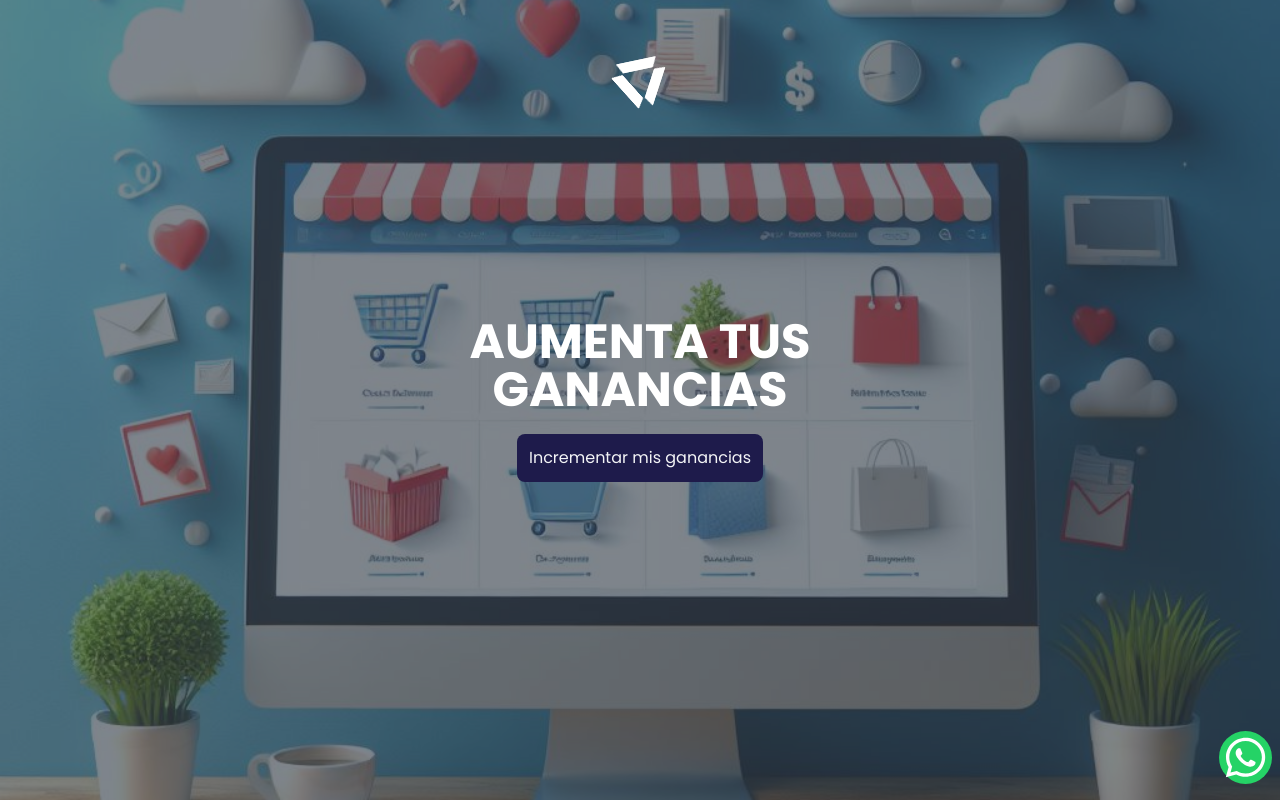
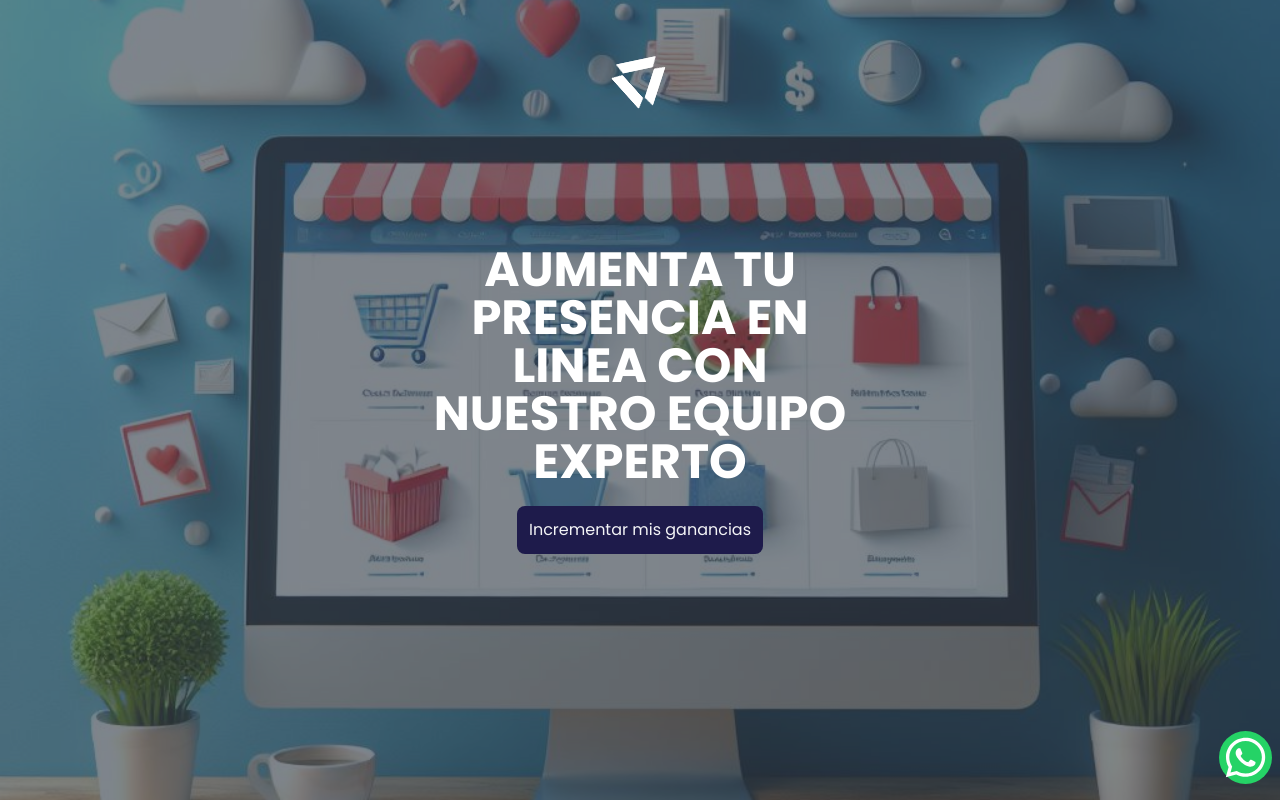
Before and after one commit to hugogaytan10/ravekh-page, a React (Vite) app: page / in a window 1280 px wide. Shown: the top 800 px of the page. Built offline with nearby package versions, Linux system fonts and the light colour scheme.

Commit message:
cambio en el titulo del banner principal

```diff
--- a/src/Components/Banner/Banner.jsx
+++ b/src/Components/Banner/Banner.jsx
@@ -39,7 +39,7 @@ export const Banner = () => {
             <div className="hero-overlay bg-opacity-60"></div>
             <div className="hero-content text-center text-neutral-content">
                 <div className="max-w-md">
-                    <h1 className="mb-5 text-5xl font-bold claro">AUMENTA TUS GANANCIAS</h1>
+                    <h1 className="mb-5 text-5xl font-bold claro">AUMENTA TU PRESENCIA EN LINEA CON NUESTRO EQUIPO EXPERTO</h1>
                     <button className="bg-indigo-950 p-3 rounded-lg shadow-sky-500 text-gray-100">
                         <a href='https://api.whatsapp.com/send?phone=524451113370'>
                             Incrementar mis ganancias
```
